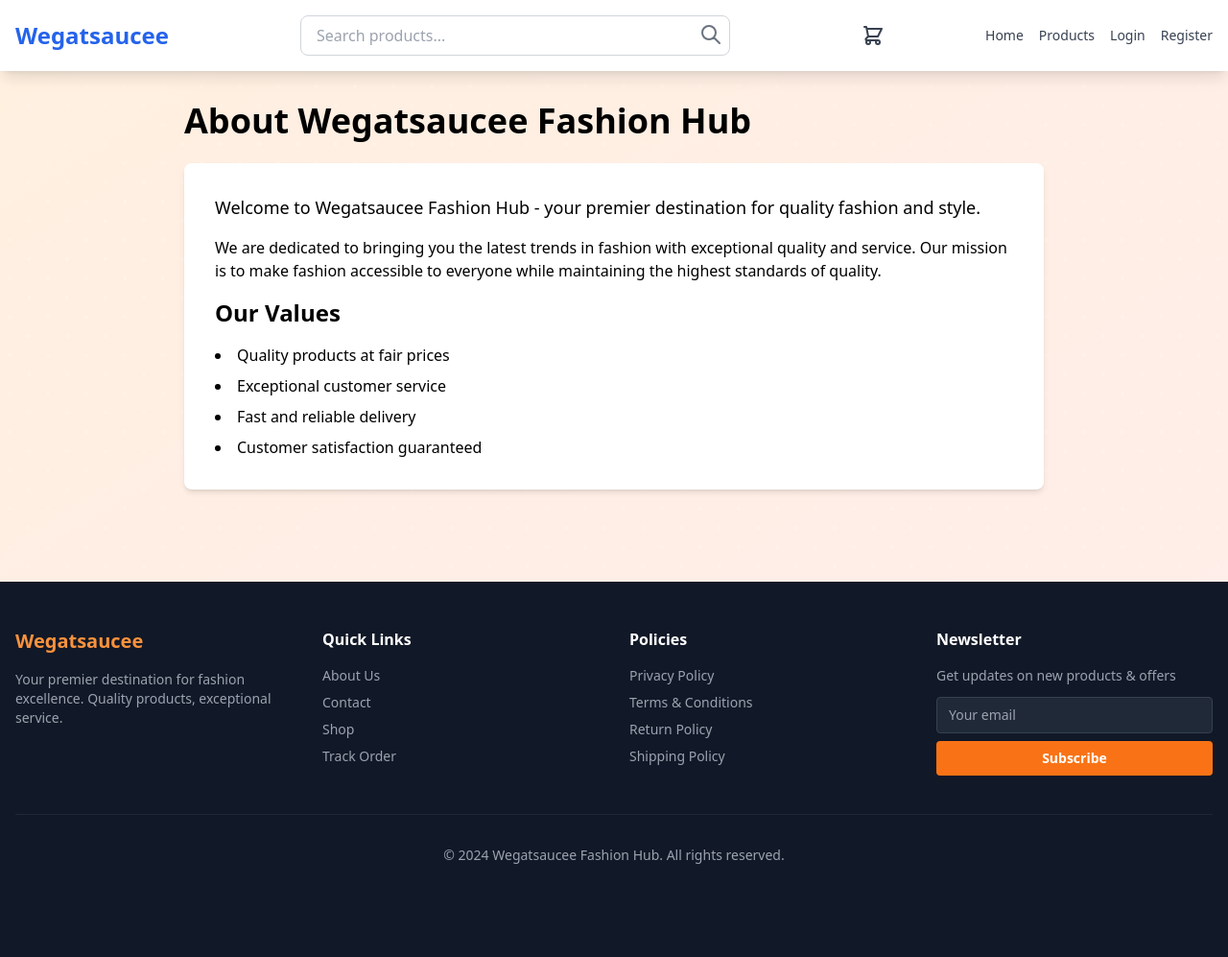
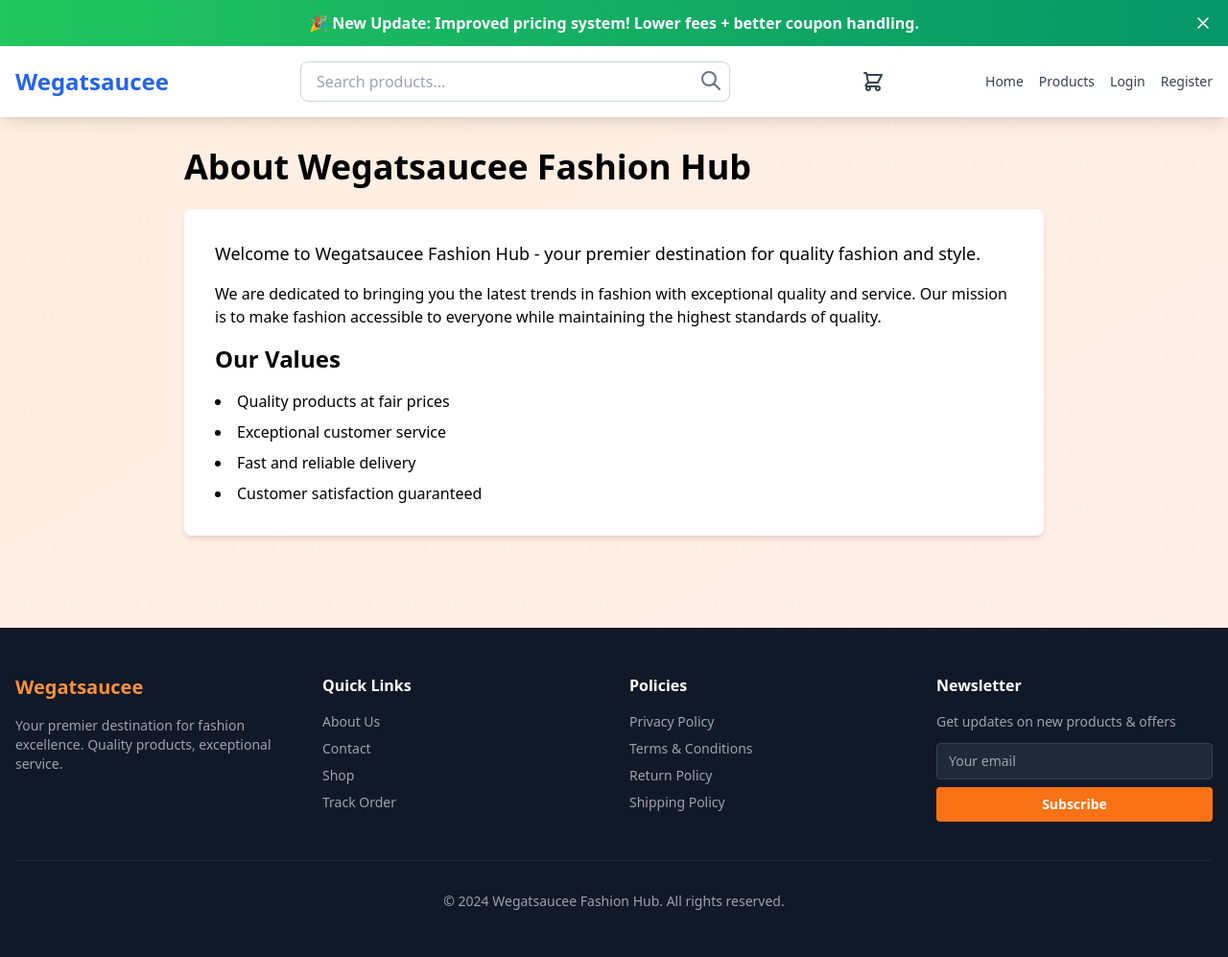
Before and after one commit to obapluto-ob/wegatsauceefashionhub, a Flask app: page /about in a window 1280 px wide. Shown: the whole page at 96% size. Before the commit the page ends 900 px from the top, so only its background shows below. Run offline with Flask 3, Linux system fonts and the light colour scheme; some libraries are stand-ins or nearby versions.

Commit message:
Add real update notification banner for users

```diff
--- a/templates/base.html
+++ b/templates/base.html
@@ -11,6 +11,17 @@
     <div class="fixed inset-0 -z-10 opacity-10">
         <div class="absolute inset-0 bg-gradient-to-br from-orange-300 via-red-300 to-pink-300"></div>
         <div class="absolute inset-0" style="background-image: radial-gradient(circle at 25% 25%, rgba(255,255,255,0.3) 2px, transparent 2px), radial-gradient(circle at 75% 75%, rgba(255,255,255,0.3) 2px, transparent 2px); background-size: 40px 40px;"></div>
+    </div>
+    <!-- Update Notification Banner -->
+    <div id="updateBanner" class="bg-gradient-to-r from-green-500 to-emerald-600 text-white py-3 px-4 text-center relative">
+        <div class="max-w-7xl mx-auto flex items-center justify-center">
+            <span class="text-sm md:text-base font-semibold">🎉 New Update: Improved pricing system! Lower fees + better coupon handling.</span>
+            <button onclick="closeBanner()" class="absolute right-4 top-1/2 -translate-y-1/2 text-white hover:text-gray-200">
+                <svg class="w-5 h-5" fill="none" stroke="currentColor" viewBox="0 0 24 24">
+                    <path stroke-linecap="round" stroke-linejoin="round" stroke-width="2" d="M6 18L18 6M6 6l12 12"/>
+                </svg>
+            </button>
+        </div>
     </div>
     <nav class="bg-white shadow-lg">
         <div class="max-w-7xl mx-auto px-4">
@@ -176,6 +187,22 @@
     </div>
 
     <script>
+    // Banner management
+    function closeBanner() {
+        document.getElementById('updateBanner').style.display = 'none';
+        localStorage.setItem('bannerClosed', 'true');
+    }
+    // Auto-hide banner after 10 seconds
+    setTimeout(() => {
+        if (!localStorage.getItem('bannerClosed')) {
+            closeBanner();
+        }
+    }, 10000);
+    // Check if banner was already closed
+    if (localStorage.getItem('bannerClosed') === 'true') {
+        document.getElementById('updateBanner').style.display = 'none';
+    }
+
     function toggleMenu() {
         document.getElementById('mobile-menu').classList.toggle('hidden');
     }
```
